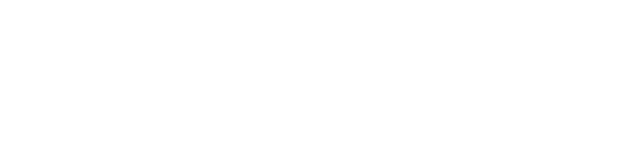
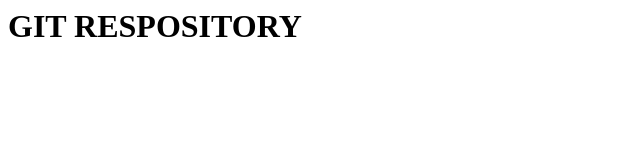
Before and after one commit to Maheshgayu/my-git, a plain HTML site: page index.html in a window 1280 px wide. Shown: the whole page, without its empty margins (0-640 px from the left). Drawn offline with Linux system fonts and the light colour scheme.

Commit message:
heading commit

```diff
--- a/index.html
+++ b/index.html
@@ -1,4 +1,5 @@
 <html>
 <head>
+<h1>GIT RESPOSITORY</h1>
 </head>
 </html>
```
